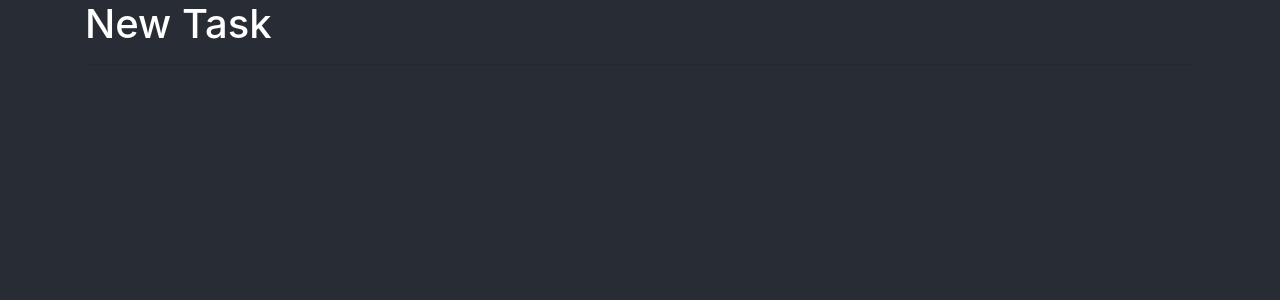
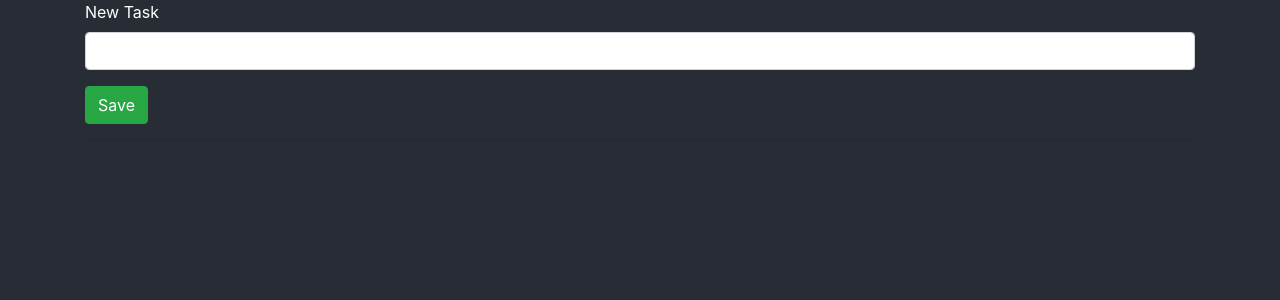
Before and after one commit to hfish063/todo-list, a React (Create React App) app in the folder src/main/frontend/: page /task in a window 1280 px wide. Shown: the top 300 px of the page. Built offline with nearby package versions, Linux system fonts and the light colour scheme.

Commit message:
Added functionality for saving a new task

```diff
--- a/src/main/frontend/src/component/ListTasksComponent.jsx
+++ b/src/main/frontend/src/component/ListTasksComponent.jsx
@@ -2,6 +2,8 @@ import React, {Component} from "react";
 import TaskDataService from "../service/TaskDataService";
 import axios from "axios";
 import { Form } from "formik";
+import { Link } from "react-router-dom";
+import TaskComponent from "./TaskComponent";
 
 const TITLE = "TodoList App";
 
@@ -53,9 +55,11 @@ class ListTasksComponent extends Component {
     render() {
         return (
             <div className="container">
+                <h1>To-Do List</h1>
+                <hr></hr>
                 <div className="container">
                     <div className="buttons-flex">
-                        <button className="btn btn-success" onClick={this.addCourseClicked}>Add</button>
+                        <TaskComponent />
                         <button className="btn btn-primary" onClick={this.showCompletedTasksClicked}>Show Completed</button>
                     </div>
                     <br></br>
--- a/src/main/frontend/src/component/TaskComponent.jsx
+++ b/src/main/frontend/src/component/TaskComponent.jsx
@@ -1,9 +1,56 @@
+import { ErrorMessage, Field, Formik, Form } from "formik";
 import { Component } from "react";
+import { Link } from "react-router-dom";
+import TaskDataService from "../service/TaskDataService";
 
 class TaskComponent extends Component {
+    constructor(props) {
+        super(props)
+
+        this.state = {
+            userId: "UUID",
+            name: "",
+            isComplete: false
+        }
+
+        this.onSubmit = this.onSubmit.bind(this)
+    }
+
+    onSubmit(values) {
+        let task = JSON.stringify ({
+            userId: this.state.userId,
+            name: values.name,
+            isComplete: this.state.isComplete
+        });
+
+        TaskDataService.createTask(task)
+
+        console.log(values)
+    }
+
     render() {
         return (
-            <h1>New Task</h1>
+            <div>
+                <Formik
+                    initialValues={this.state}
+                    onSubmit={this.onSubmit}
+                    validateOnChange={false}
+                    validateOnBlur={false}
+                    enableReinitialize={true}
+                >
+                    {
+                        (props) => (
+                            <Form>
+                                <fieldset className="form-group">
+                                    <label>New Task</label>
+                                    <Field className="form-control" type="text" name="name" />
+                                </fieldset>
+                                <button className="btn btn-success" type="submit">Save</button>
+                            </Form>
+                        )
+                    }
+                </Formik>
+            </div>
         )
     }
 }
--- a/src/main/frontend/src/service/TaskDataService.js
+++ b/src/main/frontend/src/service/TaskDataService.js
@@ -13,6 +13,12 @@ class TaskDataService {
         return axios.get(`${TASK_API_URL}/all/complete`);
     }
 
+    createTask(task) {
+        console.log("Sending POST request for task creation...")
+        console.log("POST request data - " + task)
+        return axios.post(`${TASK_API_URL}/task`, task, {headers:{"Content-Type": "application/json"}});
+    }
+
     deleteTask(id) {
         console.log("Executed 'deleteTask' service")
         return axios.delete(`${TASK_API_URL}/task/${id}`);
```
Also changed, not shown: 1 other file (tests, documents, lock files or other folders).
